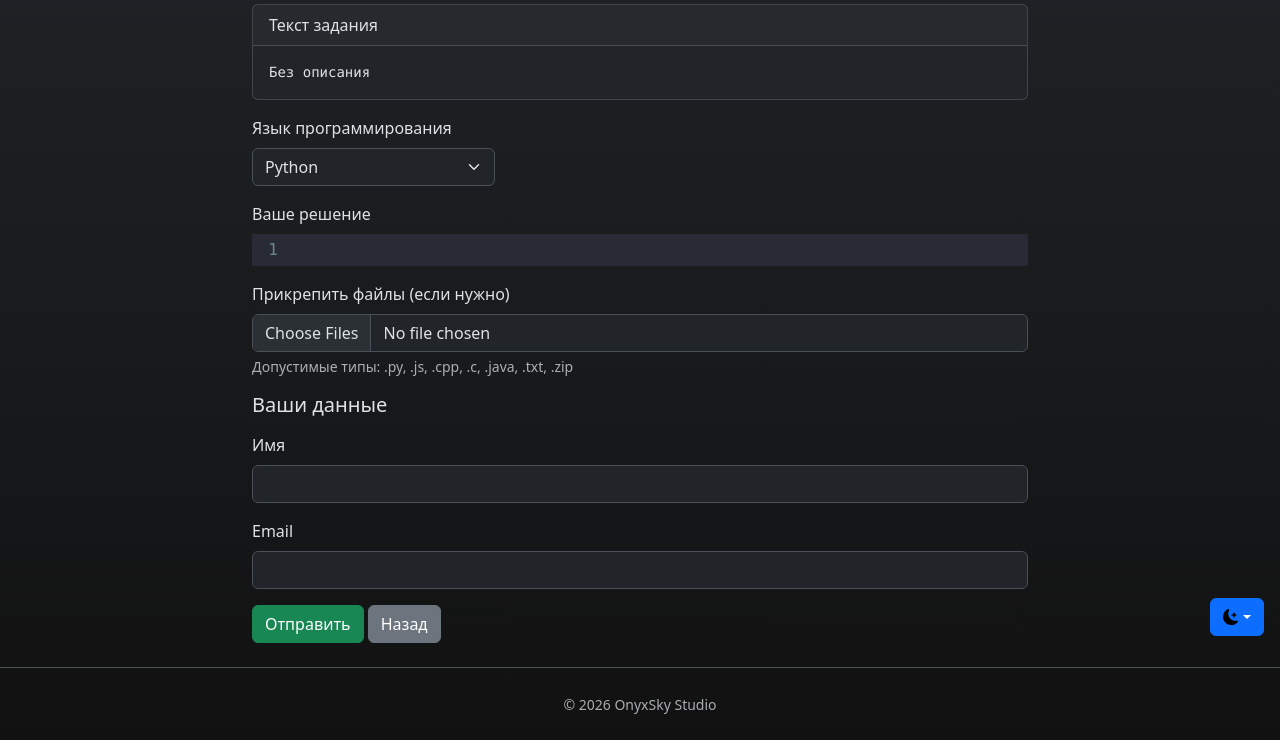
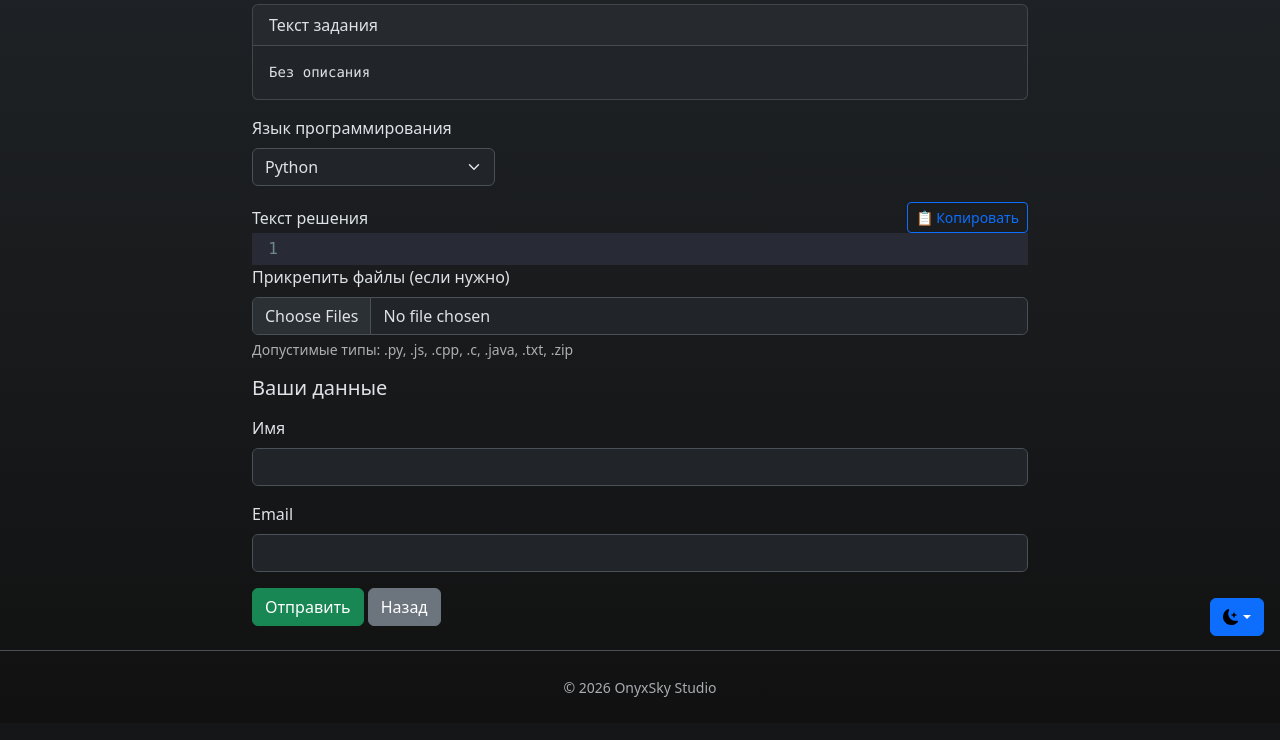
Before and after one commit to NaoTomori0/LMSProject, a Flask app: template app/templates/submit.html in a window 1280 px wide. Shown: the part 148-888 px from the top of the page. After the commit the page ends 845 px from the top, so only its background shows below. Run offline with Flask 3, Linux system fonts and the light colour scheme; the template is opened without the code that fills it, so the values that code supplies are empty.

Commit message:
Update submit.html

```diff
--- a/app/templates/submit.html
+++ b/app/templates/submit.html
@@ -77,8 +77,13 @@
                 </select>
             </div>
         </div>
-        <div class="mb-3">
-            <label for="editor" class="form-label">Ваше решение</label>
+        <div class="card-header d-flex justify-content-between align-items-center">
+            <span>Текст решения</span>
+            <button type="button" class="btn btn-sm btn-outline-primary" onclick="copySolution()">
+                📋 Копировать
+            </button>
+        </div>
+        <div class="card-body">
             <textarea id="editor" name="answer" style="height: 400px;"></textarea>
         </div>
         <input
```
